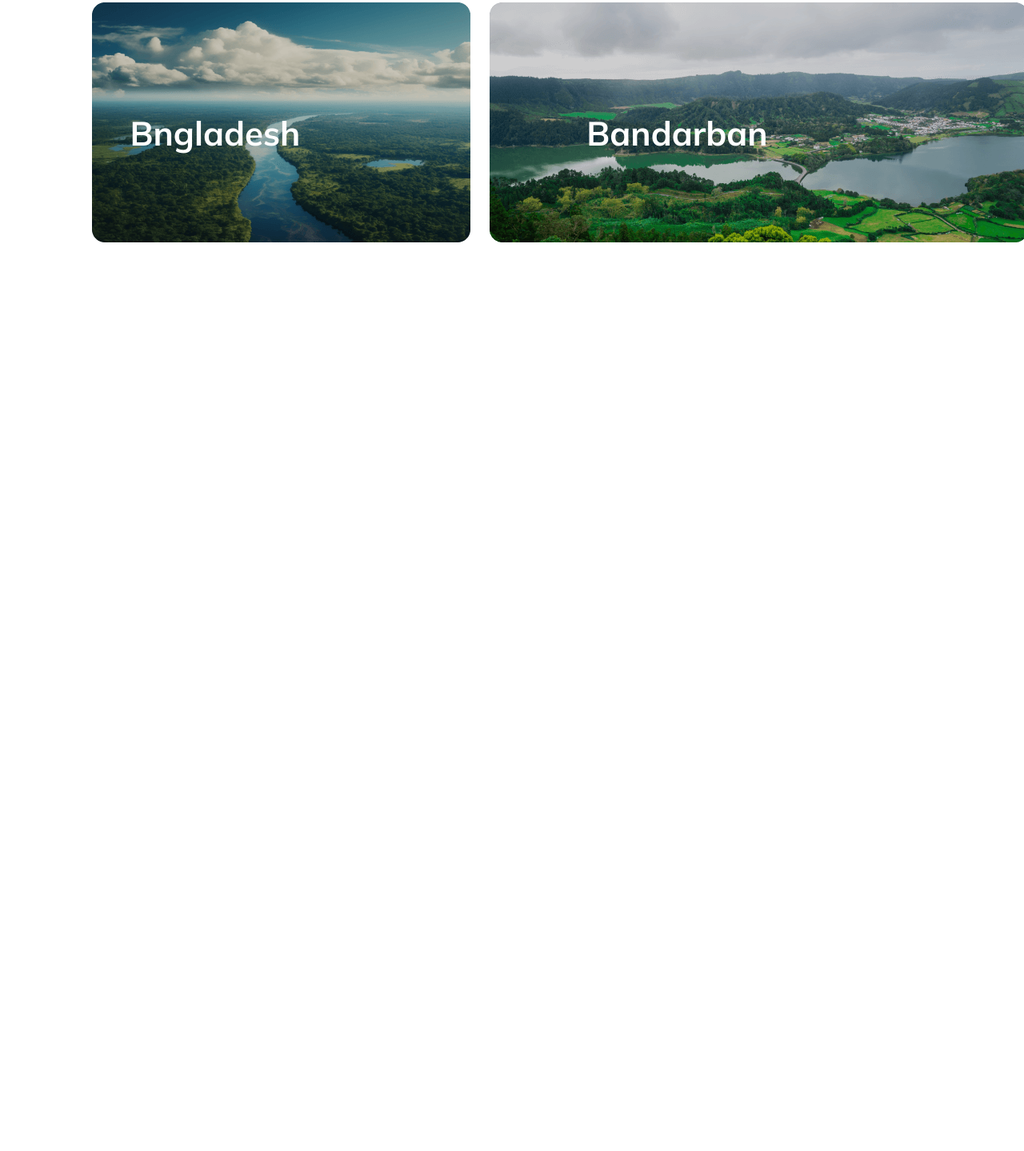
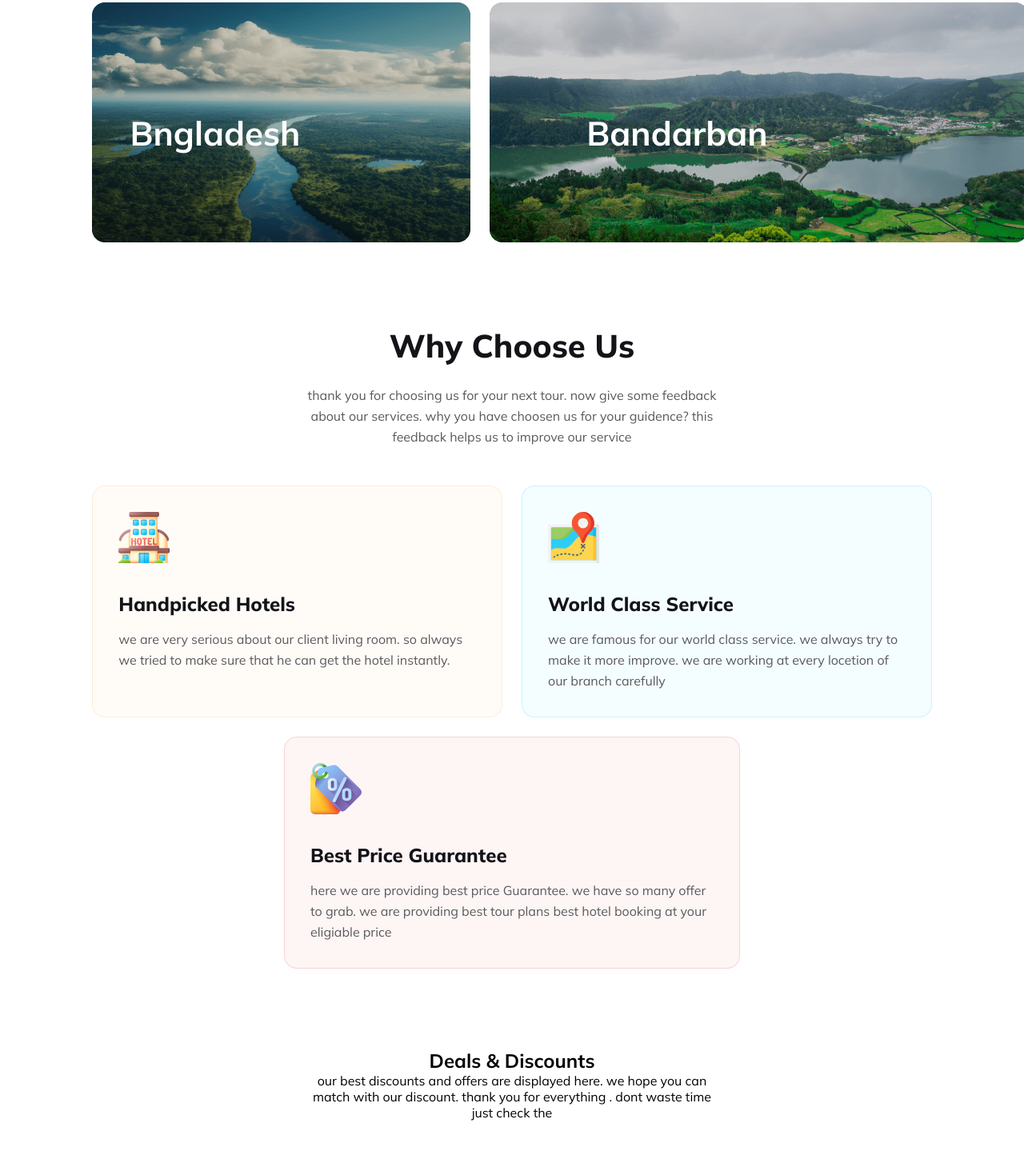
Before and after one commit to theabsparrow/second-assignment, a plain HTML site: page index.html in a window 1280 px wide. Shown: the part 2196-3635 px from the top of the page at 80% size. Before the commit the page ends 2603 px from the top, so only its background shows below. Drawn offline with Linux system fonts and the light colour scheme.

Commit message:
discount section starts

```diff
--- a/index.html
+++ b/index.html
@@ -89,7 +89,7 @@
     <!-- header section ends here -->
 
     <!-- main section starts here -->
-
+    <!-- blog section starts here -->
     <main>
         <section id="blog-section">
             <div class="section-content">
@@ -116,6 +116,8 @@
                 </div>
             </div>
         </section>
+        <!-- blog section ends here -->
+        <!-- destination section starts here -->
         <section id="destination">
             <div class="destination-heading">
                 <h1>Choose Your Destination</h1>
@@ -174,7 +176,54 @@
                 </div>
             </div>
         </section>
+        <!-- destination section ends here -->
+        <!-- service section starts -->
+        <section class="service-section">
+            <div class="srevice-heading">
+                <h1>Why Choose Us</h1>
+                <p>thank you for choosing us for your next tour. now give some feedback about our services. why you have choosen us for your guidence? this feedback helps us to improve our service</p>
+            </div>
+            <div class="service-content">
+                <div class="first-row-card">
+                    <div class="card-1">
+                        <img src="./Images/hotel.svg" alt="hotel">
+                        <div class="card-1-text">
+                            <h1>Handpicked Hotels</h1>
+                            <p>we are very serious about our client living room. so always we tried to make sure that he can get the hotel instantly.</p>
+                        </div>
+                    </div>
+                    <div class="card-2">
+                        <img src="./Images/map.svg" alt="map">
+                        <div class="card-2-text">
+                            <h1>World Class Service</h1>
+                            <p>we are famous for our world class service. we always try to make it more improve. we are working at every locetion of our branch carefully</p>
+                        </div>
+                    </div>
+                </div>
+                <div class="second-row-card">
+                    <div class="card-3">
+                        <img src="./Images/price-tag.svg" alt="price tag">
+                        <div class="card-3-text">
+                            <h1>Best Price Guarantee</h1>
+                            <p>here we are providing best price Guarantee. we have so many offer to grab. we are providing best tour plans best hotel booking at your eligiable price</p>
+                        </div>
+                    </div>
+                </div>
+            </div>
+        </section>
+        <!-- service section ends -->
 
+        <!-- discount section start -->
+        <section class="discount">
+            <div class="discount-heading">
+                <h1>Deals & Discounts</h1>
+                <p>our best discounts and offers are displayed here. we hope you can match with our discount. thank you for everything . dont waste time just check the</p>
+            </div>
+            <div class="discount-image">
+
+            </div>
+
+        </section>
     </main>
 
 
--- a/styles/style.css
+++ b/styles/style.css
@@ -284,9 +284,6 @@ form {
     height: auto;
 }
 
-/* .img-1-text,.img-2-text,.img-3-text,.img-4-text,.img-5-text,.img-6-text,.img-7-text{
-    position: absolute;
-} */
 .img-1-text {
     position: absolute;
     top: 45%;
@@ -297,6 +294,7 @@ form {
     font-size: 28px;
     font-weight: 800;
 }
+
 .img-2-text {
     position: absolute;
     top: 45%;
@@ -307,6 +305,7 @@ form {
     font-size: 28px;
     font-weight: 800;
 }
+
 .img-3-text {
     position: absolute;
     top: 45%;
@@ -317,6 +316,7 @@ form {
     font-size: 28px;
     font-weight: 800;
 }
+
 .img-4-text {
     position: absolute;
     top: 45%;
@@ -327,6 +327,7 @@ form {
     font-size: 28px;
     font-weight: 800;
 }
+
 .img-5-text {
     position: absolute;
     top: 45%;
@@ -337,6 +338,7 @@ form {
     font-size: 28px;
     font-weight: 800;
 }
+
 .img-6-text {
     position: absolute;
     top: 45%;
@@ -347,6 +349,7 @@ form {
     font-size: 28px;
     font-weight: 800;
 }
+
 .img-7-text {
     position: absolute;
     top: 45%;
@@ -357,19 +360,127 @@ form {
     font-size: 28px;
     font-weight: 800;
 }
-.first-row{
+
+.first-row {
     display: flex;
     gap: 24px;
     margin-bottom: 24px;
 }
-.second-row{
+
+.second-row {
     display: flex;
     gap: 24px;
-    margin-bottom:24px;
+    margin-bottom: 24px;
 }
-.third-row{
+
+.third-row {
     display: flex;
     gap: 24px;
+}
+
+/* destination section ends */
+/* service section starts */
+
+.service-section {
+    width: 82%;
+    max-width: 1440px;
+    margin: 0px auto;
+}
+
+.service-section .srevice-heading {
+    text-align: center;
+    padding: 0px 263px;
+}
+
+.service-section .srevice-heading h1 {
+    color: #131318;
+    text-align: center;
+    font-family: Mulish;
+    font-size: 40px;
+    font-weight: 800;
+    margin-bottom: 24px;
+}
+
+.service-section .srevice-heading p {
+    color: rgba(19, 19, 24, 0.70);
+    font-family: Mulish;
+    font-size: 16px;
+    font-weight: 400;
+    line-height: 26px;
+}
+
+.service-content {
+    margin-top: 48px;
+}
+
+.card-1,
+.card-2,
+.card-3 {
+    width: 48%;
+    /* border: 2px solid red; */
+    padding: 32px;
+}
+
+.first-row-card {
+    display: flex;
+    gap: 24px;
+}
+
+.service-content h1 {
+    color: #131318;
+    font-family: Mulish;
+    font-size: 24px;
+    font-weight: 800;
+    margin-bottom: 16px;
+}
+
+.service-content p {
+    color: #5A5A5D;
+    font-family: Mulish;
+    font-size: 16px;
+    font-weight: 400;
+    line-height: 26px;
+}
+
+.service-content img {
+    margin-bottom: 32px;
+}
+
+.first-row-card .card-1 {
+    border-radius: 16px;
+    border: 1px solid rgba(251, 181, 99, 0.20);
+    background: rgba(251, 181, 99, 0.05);
+}
+
+.first-row-card .card-2 {
+    border-radius: 16px;
+    border: 1px solid rgba(41, 206, 246, 0.20);
+    background: rgba(41, 206, 246, 0.05);
+}
+
+.second-row-card .card-3 {
+    border-radius: 16px;
+    border: 1px solid rgba(233, 68, 68, 0.20);
+    background: rgba(233, 68, 68, 0.05);
+}
+.service-content .second-row-card{
+margin-top: 24px;
+display: flex;
+justify-content: center;
+margin-bottom: 100px;
+}
+/* service section ends */
+/* discount section starts */
+.discount{
+    width: 82%;
+    max-width: 1440px;
+    margin: 0px auto;
+}
+.discount .discount-heading{
+    text-align: center;
+    padding-left: 264px;
+    padding-right: 264px;
+    margin-bottom: 48px;
 }
 
 
@@ -425,5 +536,4 @@ form {
         height: 100vh;
         text-align: center;
     }
-
 }
```
Also changed, not shown: Images/hotel.svg (added), Images/map.svg (added), Images/price-tag.svg (added).
